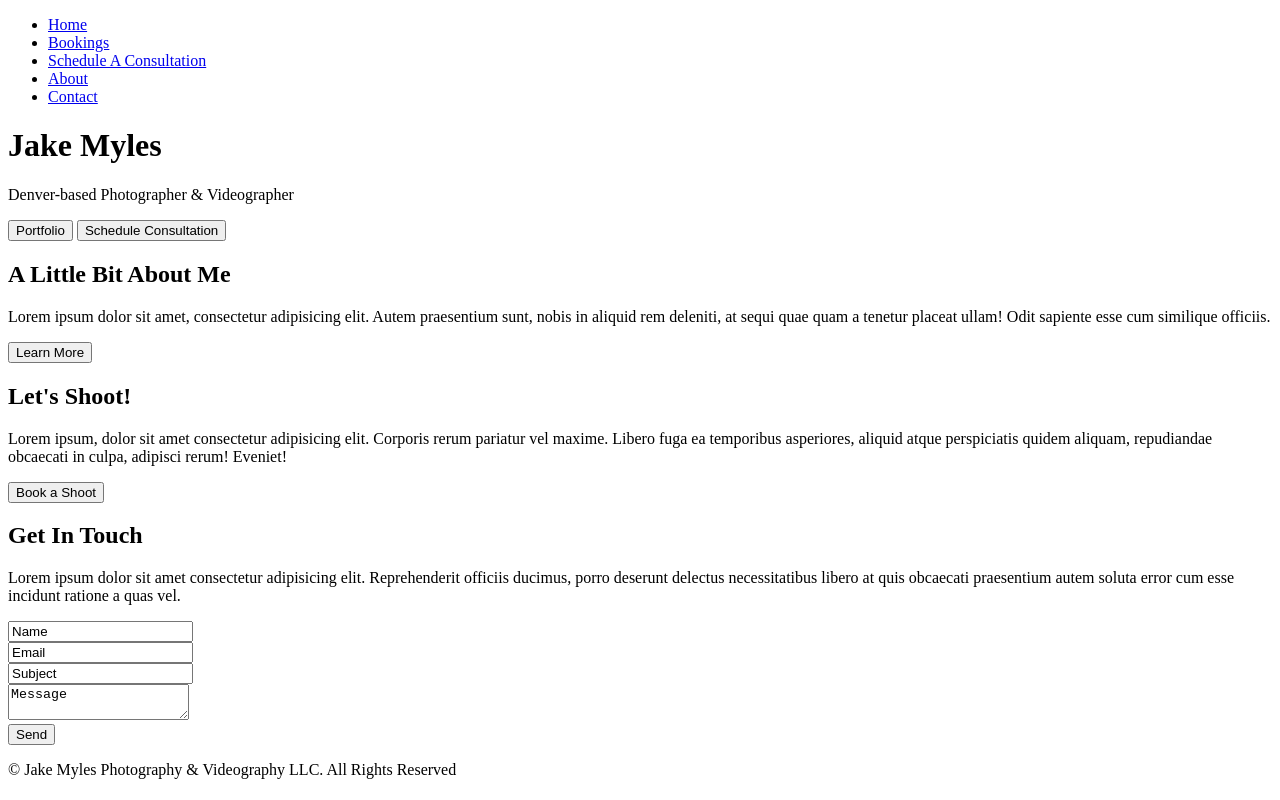
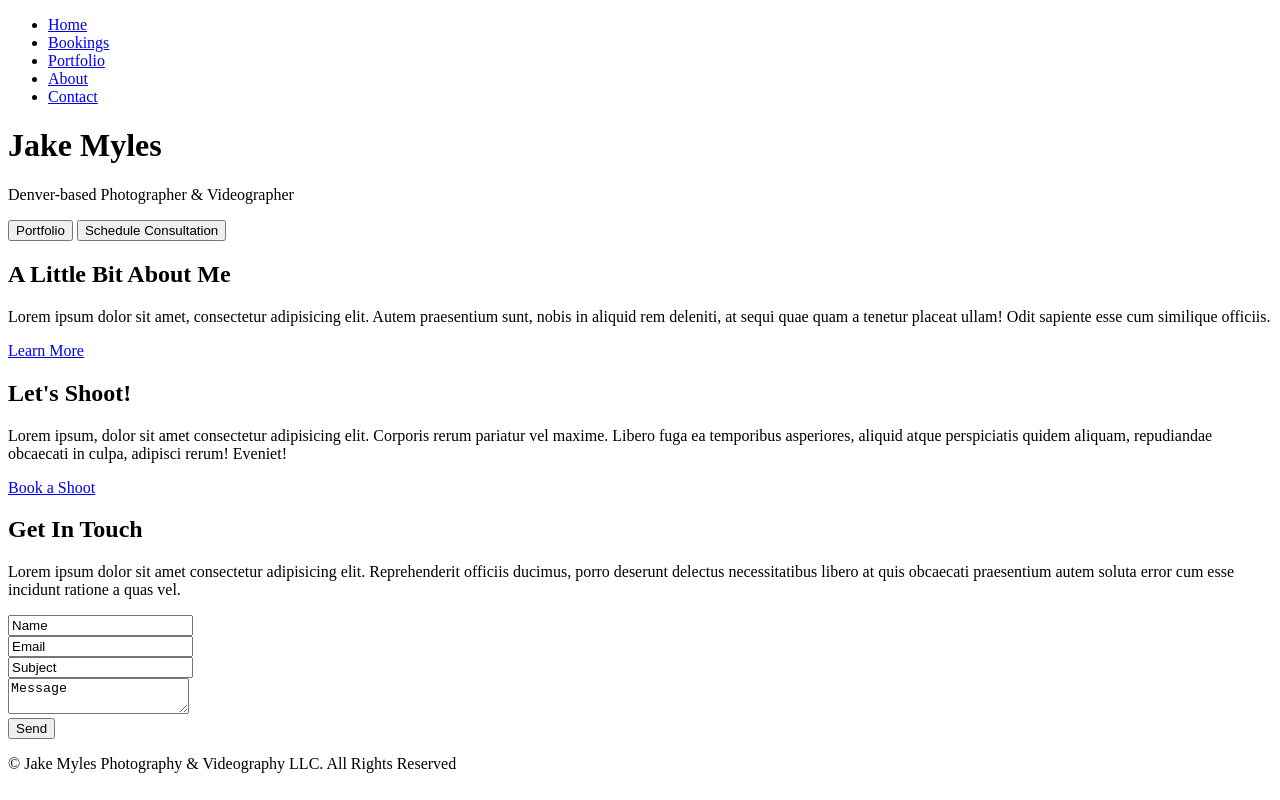
Before and after one commit to jhimitu/jakemylesphotography, a plain HTML site: page index.html in a window 1280 px wide. Drawn offline with Linux system fonts and the light colour scheme.

Commit message:
update existing pages

```diff
--- a/index.html
+++ b/index.html
@@ -17,7 +17,7 @@
                 <ul>
                     <li><a href="index.html">Home</a></li>
                     <li><a href="bookings.html">Bookings</a></li>
-                    <li><a href="#">Schedule A Consultation</a></li>
+                    <li><a href="#">Portfolio</a></li>
                     <li><a href="about.html">About</a></li>
                     <li><a href="#">Contact</a></li>
                 </ul>
@@ -40,7 +40,7 @@
                 at sequi quae quam a tenetur placeat ullam!
                 Odit sapiente esse cum similique officiis.
             </p>
-            <button>Learn More</button>
+            <a href="about.html">Learn More</a>
         </section>
 
         <section>
@@ -51,7 +51,7 @@
                 aliquid atque perspiciatis quidem aliquam, repudiandae obcaecati in culpa,
                 adipisci rerum! Eveniet!
             </p>
-            <button>Book a Shoot</button>
+            <a href="bookings.html">Book a Shoot</a>
         </section>
 
         <section>
```
Also changed, not shown: about.html (+1 -1 lines), bookings.html (+1 -1 lines).
